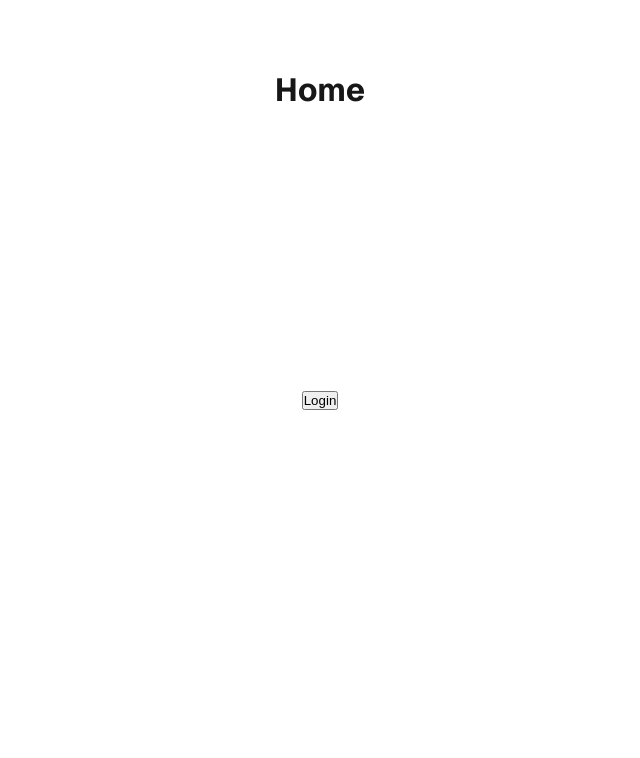
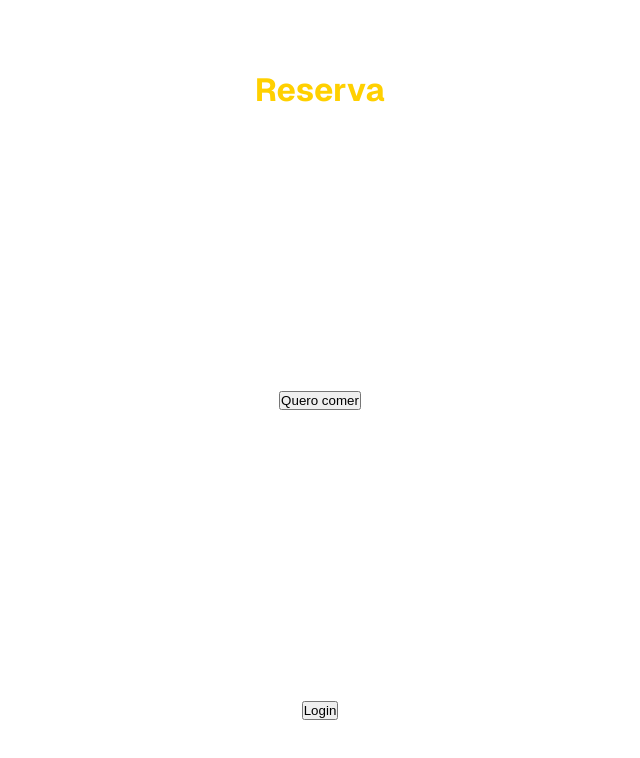
Before and after one commit to Alexig2/PTAC-Alex-Liz, a Next.js app: page / in a window 1280 px wide. Shown: the top 758 px of the page, without its empty margins (320-960 px from the left). Built offline with nearby package versions, Linux system fonts and the light colour scheme.

Commit message:
Componentes titulo e botao

```diff
--- /dev/null
+++ b/src/app/components/Button.tsx
@@ -0,0 +1,11 @@
+
+type ButtonProp = {
+    titulo: string,
+    funcao: () => void,
+}
+
+const Button: React.FC <ButtonProp> = ({titulo, funcao}) => {
+    return(<button onClick={funcao}>{titulo}</button>)
+}
+
+export default Button;
--- /dev/null
+++ b/src/app/components/Titulo.tsx
@@ -0,0 +1,11 @@
+import styles from "../styles/titulo.module.css";
+
+type TituloProp = {
+  titulo: string;
+};
+
+const Titulo: React.FC<TituloProp> = ({ titulo }) => {
+  return <h1 className={styles.titulo}>{titulo}</h1>;
+};
+
+export default Titulo;
--- a/src/app/page.tsx
+++ b/src/app/page.tsx
@@ -1,23 +1,34 @@
-'use client'
+"use client";
 import styles from "./page.module.css";
 import { useState } from "react";
 import { useRouter } from "next/navigation";
+import Titulo from "./components/Titulo";
+import Button from "./components/Button";
 
 export default function Home() {
   const [user, setUser] = useState(false);
   const route = useRouter();
+  const funcaoTeste = () => {
+    let n1 = 1;
+    let n2 = 2;
+    let soma = n1 + n2;
+    console.log(soma);
+    return <h1>Sei lá</h1>;
+  };
 
-  if (user) {
+  if (user == false) {
     return (
       <div className={styles.page}>
-        <h1>Home</h1>
+        <Titulo titulo="Reserva" />
+        <Button titulo="Quero comer" funcao={funcaoTeste} />
+        <button onClick={() => route.push("/login")}>Login</button>
       </div>
     );
   } else {
     return (
       <div className={styles.page}>
         <h1>Home</h1>
-        <button onClick={() => route.push('/login')}>Login</button>
+        <button onClick={() => route.push("/login")}>Login</button>
       </div>
     );
   }
--- /dev/null
+++ b/src/app/styles/titulo.module.css
@@ -0,0 +1,3 @@
+.titulo{
+    color: rgb(255, 208, 0);
+}
```
